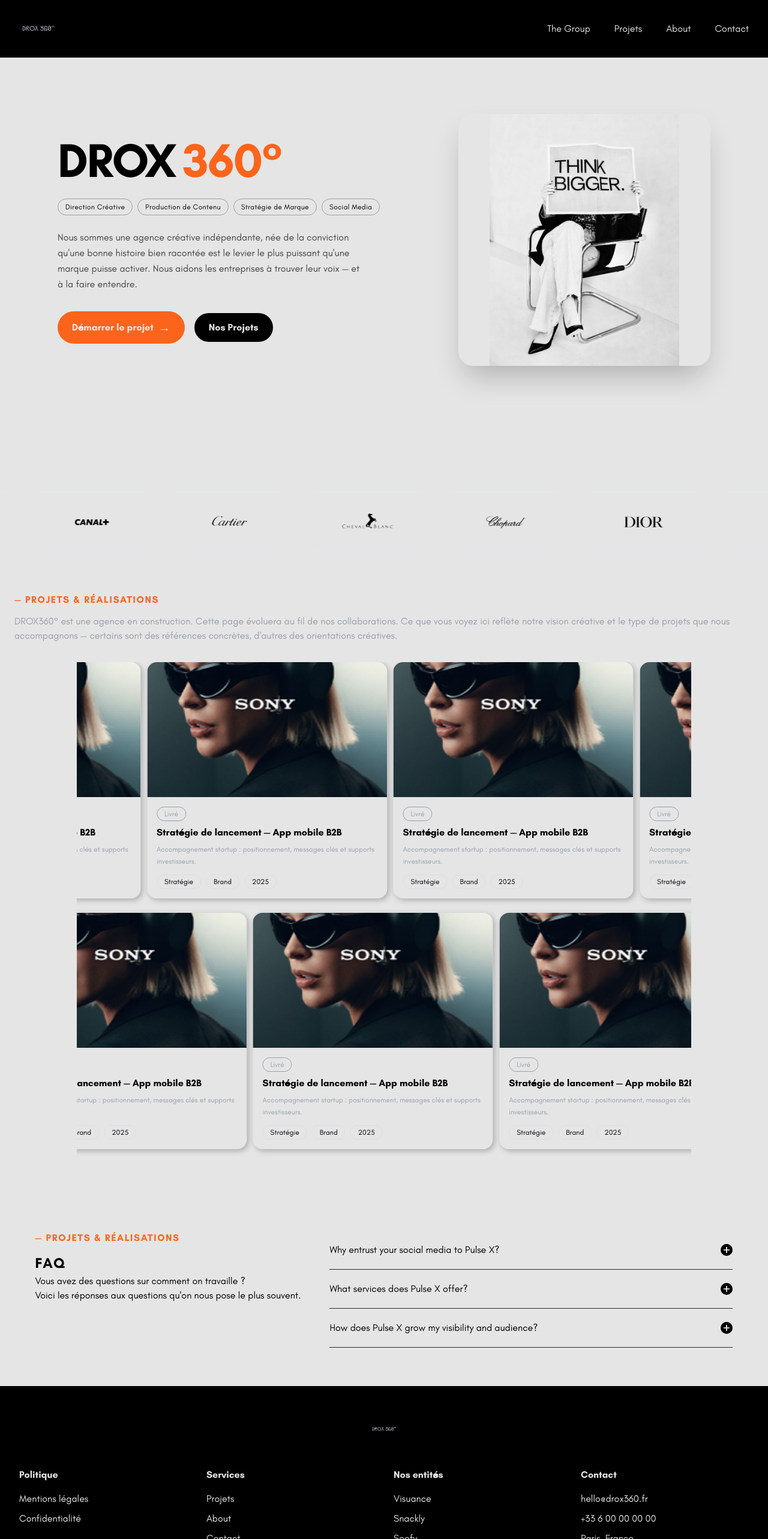
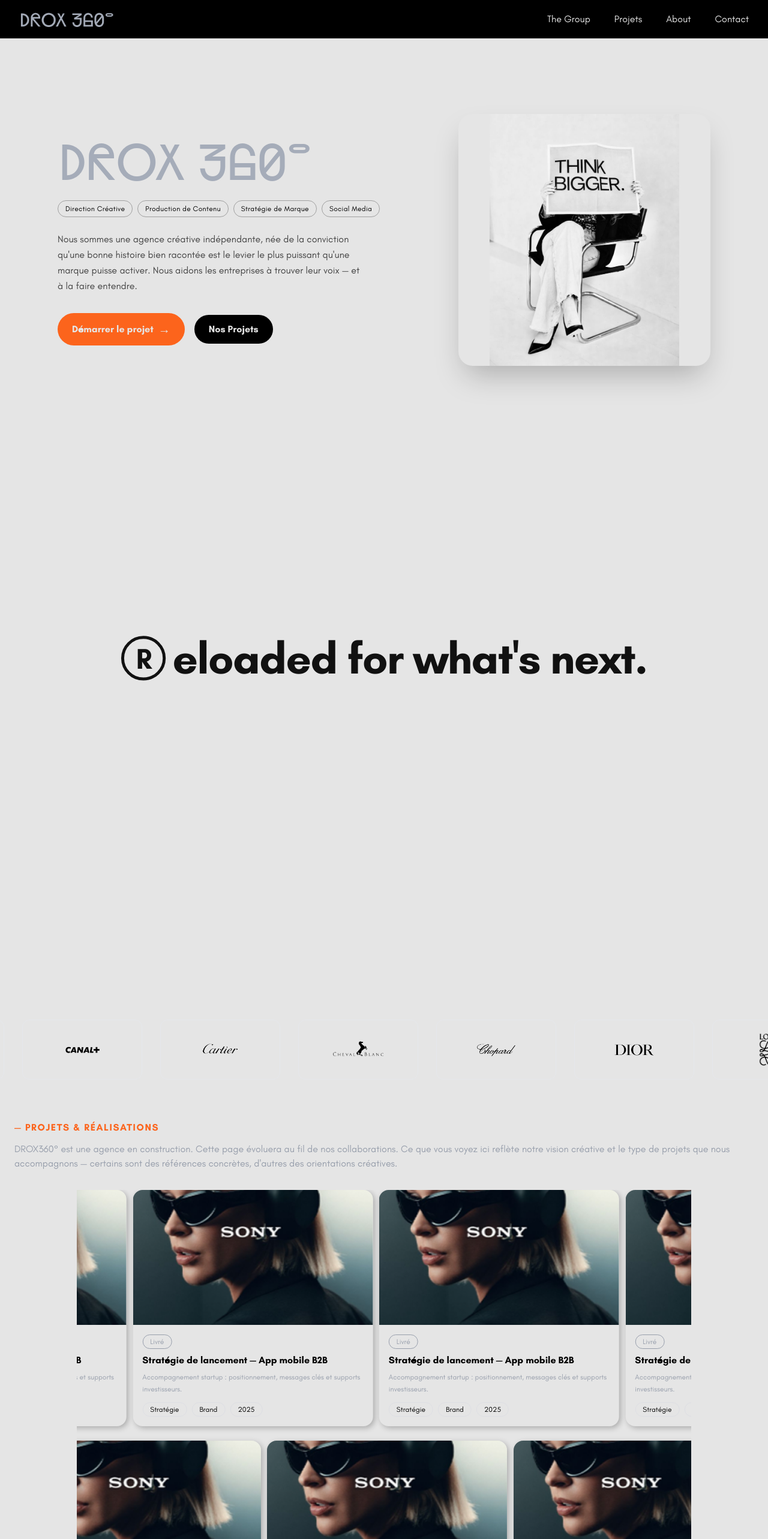
Before and after one commit to 4skygroup/drox360, a React (Vite) app: page / in a window 1280 px wide. Shown: the top 2566 px of the page at 60% size. Built offline with nearby package versions, Linux system fonts and the light colour scheme.

Commit message:
ajout de 2 sections

```diff
--- a/src/components/Hero.tsx
+++ b/src/components/Hero.tsx
@@ -19,12 +19,13 @@
 
                     {/* Title */}
                     <div className="flex items-baseline gap-3">
-                        <h2 className="text-h5 md:text-h3 font-bold text-black leading-none tracking-tight">
-                            DROX
-                        </h2>
-                        <span className="text-h5 md:text-h3 font-bold text-drox360-orange leading-none tracking-tight">
-                          360°
-                        </span>
+                        {/*<h2 className="text-h5 md:text-h3 font-bold text-black leading-none tracking-tight">*/}
+                        {/*    DROX*/}
+                        {/*</h2>*/}
+                        {/*<span className="text-h5 md:text-h3 font-bold text-drox360-orange leading-none tracking-tight">*/}
+                        {/*  360°*/}
+                        {/*</span>*/}
+                        <img src="/logoDrox.png" alt="drox 360" className="h-15" />
                     </div>
 
                     {/* Tags */}
--- a/src/components/Navbar.tsx
+++ b/src/components/Navbar.tsx
@@ -22,7 +22,7 @@
 
             {/* Logo */}
             <NavLink to="/" className="shrink-0">
-                <img src="/logoDrox.png" alt="drox 360" className="h-16" />
+                <img src="/logoDrox.png" alt="drox 360" className="h-8" />
             </NavLink>
 
             {/* ── Desktop nav ── */}
--- /dev/null
+++ b/src/components/Slogan.tsx
@@ -0,0 +1,66 @@
+import { useEffect, useRef, useState } from "react";
+
+export default function ReloadedHero() {
+    const sectionRef = useRef<HTMLDivElement>(null);
+    const [progress, setProgress] = useState(0);
+
+    useEffect(() => {
+        const handleScroll = () => {
+            const section = sectionRef.current;
+            if (!section) return;
+            const rect = section.getBoundingClientRect();
+            const sectionHeight = section.offsetHeight;
+            const viewportHeight = window.innerHeight;
+            const scrolled = -rect.top;
+            const total = sectionHeight - viewportHeight;
+            const p = Math.min(Math.max(scrolled / total, 0), 1);
+            setProgress(p);
+        };
+        window.addEventListener("scroll", handleScroll, { passive: true });
+        return () => window.removeEventListener("scroll", handleScroll);
+    }, []);
+
+    const titleScale = 1.3 - 0.3 * progress;
+    const titleY = (1 - progress) * 30;
+    const subtitleOpacity = Math.max(0, (progress - 0.5) * 2);
+    const subtitleY = 20 * (1 - Math.max(0, (progress - 0.5) * 2));
+
+    return (
+        <div ref={sectionRef} className="relative h-[110vh]">
+            <div className="sticky top-0 flex h-screen flex-col items-center justify-center overflow-hidden">
+
+                <div
+                    className="w-full max-w-[900px] px-6 text-center origin-center"
+                    style={{ transform: `scale(${titleScale}) translateY(${titleY}px)`, transition: "transform 0.05s linear" }}
+                >
+                    <h2 className="inline-flex items-center gap-[0.15em] whitespace-nowrap text-t3 md:text-5xl lg:text-6xl font-black leading-[1.05] tracking-[-0.02em] text-[#111111]">
+                        <span className="inline-flex items-center justify-center w-[1em] h-[1em] border-[0.08em] border-[#111111] rounded-full shrink-0">
+                          <span className="text-[0.65em] font-black leading-none">R</span>
+                        </span>
+                        eloaded for what's next.
+                    </h2>
+                </div>
+
+                <div
+                    className="mt-8 max-w-screen-md px-6 text-center"
+                    style={{ opacity: subtitleOpacity, transform: `translateY(${subtitleY}px)`, transition: "opacity 0.05s linear, transform 0.05s linear" }}
+                >
+                    <p className="text-t4 md:text-t3 font-normal leading-[1.7] text-[#111111]">
+                        La communication a changé :<br />
+                        trop de formats, trop de bruit, pas assez
+                        d'impact. Les marques et les entreprises
+                        n'ont plus besoin de plus de contenu, mais
+                        de plus de sens et d'efficacité.{" "}
+                        <span className="text-drox360-dark-gray">Spoa®</span>
+                        (reloaded) est notre réponse stratégique.
+                        Votre partenaire pensé pour l'après.
+                    </p>
+                    <p className="mt-3 text-xs font-normal text-[#111111]">
+                        For <span className="text-drox360-dark-gray italic">what's next.</span>
+                    </p>
+                </div>
+
+            </div>
+        </div>
+    );
+}
--- a/src/components/faq/FaqData.tsx
+++ b/src/components/faq/FaqData.tsx
@@ -7,20 +7,44 @@
 export const faqData: FAQItem[] = [
     {
         id: 1,
-        question: "Why entrust your social media to Pulse X?",
+        question: "Drox 360 est-elle une agence ou un studio de production ?",
         answer:
-            "Because an effective social media presence can’t be improvised. From strategy and content creation to advertising and analytics, every step matters. Pulse X brings all these areas of expertise together within a single team, with a constant commitment to quality. You benefit from consistent management of all your social media channels—Instagram, TikTok, and beyond—rather than scattered efforts.",
+            "Les deux, et bien plus encore. Drox 360 est un écosystème global qui combine la vision stratégique d’une agence conseil et la force de frappe opérationnelle d’un studio de production intégré (incluant la post-production). Nous brisons les silos traditionnels pour piloter vos projets de A à Z : de la conception à l’activation finale. Cette agilité garantit une exécution rapide, premium, et sans aucune dilution entre l’idée initiale et le livrable.",
     },
     {
         id: 2,
-        question: "What services does Pulse X offer?",
+        question: "Quels types de clients accompagnez-vous ?",
         answer:
-            "Pulse X covers your entire social media presence: editorial strategy, content creation, account management, digital advertising (Meta Ads, TikTok Ads), community engagement, and performance reporting. From conception to distribution, your communication is managed end-to-end, with a consistent voice across every platform.",
+            "Nous collaborons avec des marques, des leaders sectoriels et des entreprises en pleine expansion, principalement dans les secteurs du luxe, du corporate et de l’entertainment, en France comme à l’international. Nos clients sont des organisations exigeantes qui ne cherchent pas des formats standardisés, mais du sens, de la désirabilité, une forte valeur ajoutée et un impact concret sur leur business.",
     },
     {
         id: 3,
-        question: "How does Pulse X grow my visibility and audience?",
+        question: "À quel moment Drox 360 intervient-elle dans un projet ?",
         answer:
-            "Our approach is based on data and iteration. We define your positioning, build a distinctive editorial strategy, and then produce content designed to maximize reach and engagement. Every action is measured, analyzed, and adjusted. The goal isn’t just to rack up numbers, but to build a qualified, engaged audience that generates value.",
+            "Notre modèle à 360° nous permet d'intervenir à chaque étape clé de votre développement, sur mesure :" +
+            "Cadrage stratégique & Narratif : Définition de positionnement, stratégie de marque, et ingénierie de projet. " +
+            "Conception créative & Digitale : Identité visuelle, concepts forts et écosystèmes digitaux. Production cross-canal : Production premium (film, photo, digital, formats immersifs et événementiels). " +
+            "Déploiement & Performance : Stratégies d'activation, diffusion et optimisation de l'impact. " +
+            "Notre force : Une flexibilité totale. Nous adaptons notre niveau d’intervention à vos enjeux réels, sans la rigidité des agences classiques, tout en garantissant une cohérence globale absolue."
+    },
+    {
+        id: 4,
+        question: "Comment travaillez-vous concrètement avec vos clients ?",
+        answer:
+            "En totale synergie et en co-création. Nous croyons aux circuits courts, aux échanges directs et transparents, et à une proximité forte avec vos équipes. Chaque projet est piloté par un commando dédié qui maîtrise aussi bien les enjeux financiers et stratégiques que les détails opérationnels. Nos maîtres-mots : exigence sur le fond, précision sur la forme, et respect absolu des délais.",
+    },
+
+    {
+        id: 5,
+        question: "Quels budgets faut-il prévoir pour travailler avec Drox 360 ?",
+        answer:
+            "Il n'y a pas de réponse standard car nous ne faisons pas de propositions sur étagère. Drox 360 intervient aussi bien sur des activations stratégiques ciblées que sur la direction globale de projets d'envergure. Nous construisons toujours des dispositifs optimisés, transparents et strictement alignés avec vos objectifs de retour sur investissement.",
+    },
+
+    {
+        id: 6,
+        question: "Qu’est-ce qui différencie Drox 360 d’une agence classique ?",
+        answer:
+            "L'alignement parfait entre la vision et l'exécution. Une agence classique conseille mais sous-traite ; un studio produit mais manque parfois de recul stratégique. Drox 360 fusionne ces deux mondes. Nous combinons la hauteur de vue du conseil 360° et la maîtrise technique d'un studio intégré. Nous naviguons avec agilité entre la marque, le contenu, la culture tech et les impératifs business pour créer des dispositifs performants et durables.",
     },
 ];
--- /dev/null
+++ b/src/components/process/ProcessCard.tsx
@@ -0,0 +1,17 @@
+interface ServiceCardProps {
+    title: string
+    index: number
+}
+
+export default function ProcessCard({ title, index }: ServiceCardProps) {
+    return (
+        <div className="bg-gray-500 rounded-2xl w-full aspect-square shadow-sm relative">
+            <span className="absolute inset-0 flex items-center justify-center text-t3 md:text-h7 font-bold text-white text-center">
+                {title}
+            </span>
+            <span className="text-t6 text-drox360-dark-gray absolute bottom-6 right-6">
+                /{index}
+            </span>
+        </div>
+    )
+}
--- /dev/null
+++ b/src/components/process/ProcessList.tsx
@@ -0,0 +1,25 @@
+import ServiceCard from "./ProcessCard.tsx"
+
+const services = [
+    { title: "Stratégie.", index: 1 },
+    { title: "Création.", index: 2 },
+    { title: "Production.", index: 3 },
+    { title: "Diffusions.", index: 4 },
+]
+
+export default function ProcessList() {
+    return (
+        <section className="max-w-7xl mx-auto min-h-screen p-8 md:p-12 lg:p-10">
+            <h2 className="text-h7 md:text-h6 font-bold text-black leading-tight mb-10 md:mb-14">
+                Drox,<br />
+                le meilleur des{" "}
+                <span className="text-drox360-dark-gray">2 mondes.</span>
+            </h2>
+            <div className="grid grid-cols-1 sm:grid-cols-2 lg:grid-cols-4 gap-2">
+                {services.map((s) => (
+                    <ServiceCard key={s.index} title={s.title} index={s.index} />
+                ))}
+            </div>
+        </section>
+    )
+}
--- a/src/pages/Home.tsx
+++ b/src/pages/Home.tsx
@@ -2,13 +2,17 @@
 import ProjetGrid from "../components/projet/ProjetGrid.tsx";
 import Faq from "../components/faq/Faq.tsx";
 import LogoSlider from "../components/LogoSlider.tsx";
+import Slogan from "../components/Slogan.tsx";
+import ProcessList from "../components/process/ProcessList.tsx";
 
 function Home() {
     return (
         <div className="bg-drox360-light-gray">
             <Hero />
+            <Slogan />
             <LogoSlider />
             <ProjetGrid />
+            <ProcessList />
             <Faq />
         </div>
     );
```
Also changed, not shown: public/logoDrox.png.
